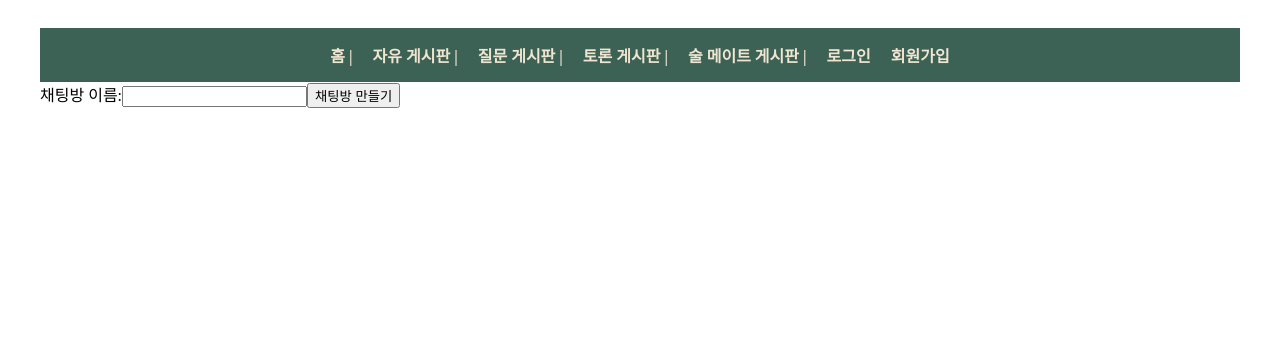
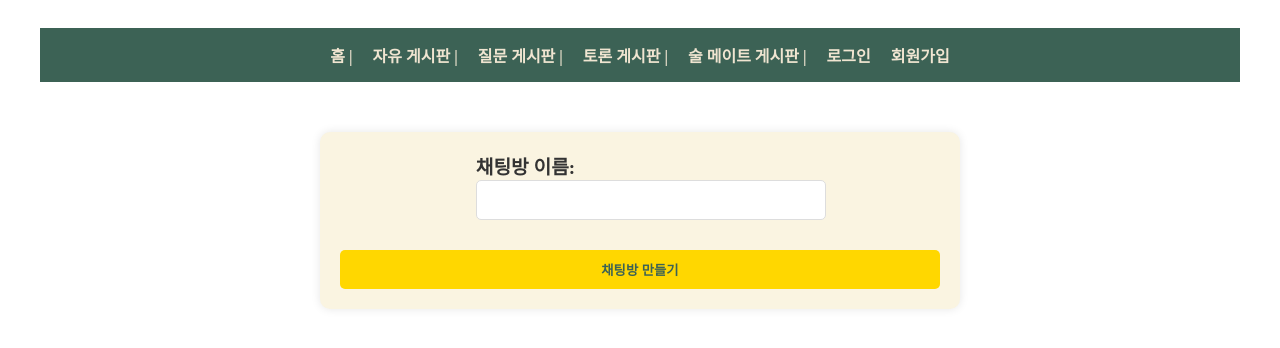
Before and after one commit to nahyunkeem/sulmeulliae_frontend, a React (Create React App) app: page /chat/createchat in a window 1280 px wide. Shown: the top 348 px of the page. Built offline with nearby package versions, Linux system fonts and the light colour scheme.

Commit message:
CSS_CreateChat

```diff
--- a/src/components/ChatBot.js
+++ b/src/components/ChatBot.js
@@ -128,7 +128,7 @@ function ChatBot() {
             borderRadius: '50%',
             width: '40px',
             height: '40px',
-            animation: 'spin 1s linear infinite',
+            animation: 'spin 1s linear infinite',  // 애니메이션 적용
         },
         '@keyframes spin': {
             from: { transform: 'rotate(0deg)' },
--- a/src/components/CreateChat.js
+++ b/src/components/CreateChat.js
@@ -20,19 +20,61 @@ function CreateChatRoom({ onRoomCreated }) {
             });
     };
 
+    // 스타일 정의 (DrinkMateBoard 및 ChatRoom과 일관된 스타일)
+    const styles = {
+        formContainer: {
+            maxWidth: '600px',
+            margin: '50px auto',
+            padding: '20px',
+            backgroundColor: '#faf4e1',
+            borderRadius: '10px',
+            boxShadow: '0 0 10px rgba(0, 0, 0, 0.1)',
+            display: 'flex',
+            flexDirection: 'column',
+            alignItems: 'center',
+        },
+        label: {
+            fontSize: '1.2rem',
+            fontWeight: 'bold',
+            marginBottom: '10px',
+            color: '#333',
+        },
+        input: {
+            width: '100%',
+            padding: '10px',
+            borderRadius: '5px',
+            border: '1px solid #ddd',
+            marginBottom: '20px',
+            fontSize: '1rem',
+        },
+        button: {
+            backgroundColor: '#ffd700',
+            border: 'none',
+            padding: '10px 20px',
+            borderRadius: '5px',
+            cursor: 'pointer',
+            fontWeight: 'bold',
+            color: '#3c6255',
+            width: '100%',
+        },
+        buttonHover: {
+            backgroundColor: '#e6c200',
+        },
+    };
 
     return (
-        <form onSubmit={handleSubmit}>
-            <label>
+        <form onSubmit={handleSubmit} style={styles.formContainer}>
+            <label style={styles.label}>
                 채팅방 이름:
                 <input
                     type="text"
                     value={roomName}
                     onChange={(e) => setRoomName(e.target.value)}
                     required
+                    style={styles.input}
                 />
             </label>
-            <button type="submit">채팅방 만들기</button>
+            <button type="submit" style={styles.button}>채팅방 만들기</button>
         </form>
     );
 }
```
